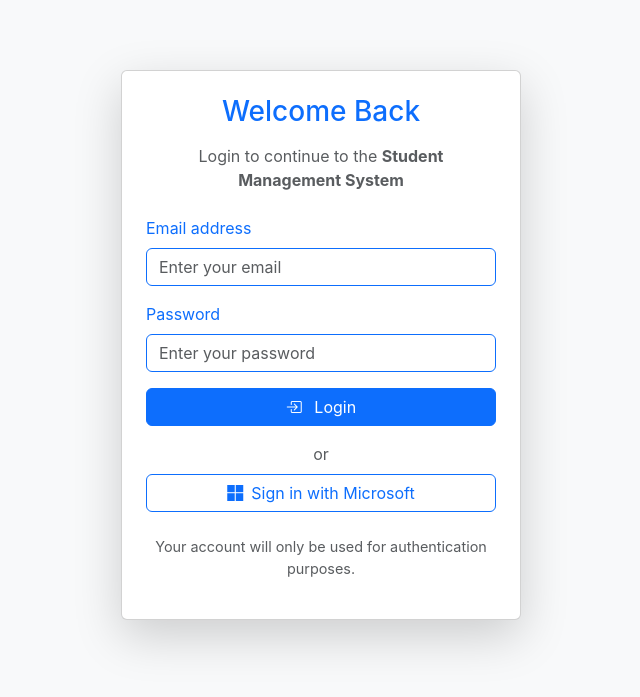
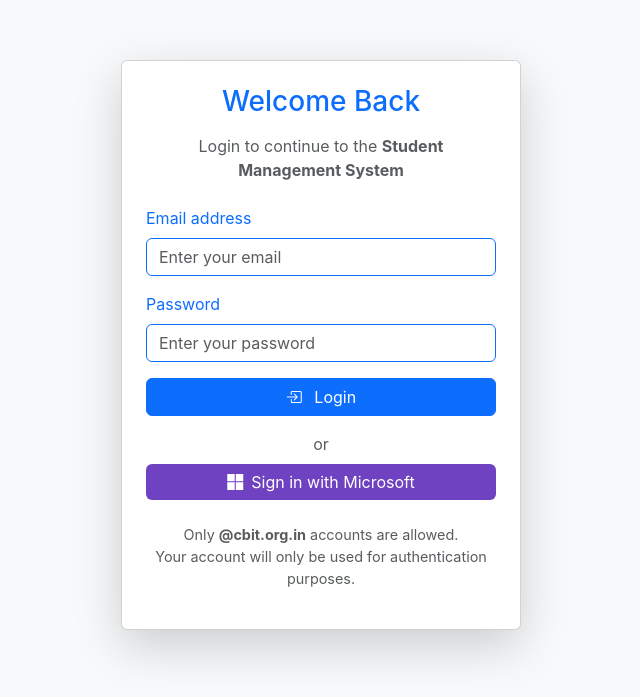
Before and after one commit to print-ramcharan/StudentManagementSystem, a React (Create React App) app in the folder frontend/: page /login in a window 1280 px wide. Shown: the part 103-800 px from the top of the page, without its empty margins (319-959 px from the left). Built offline with nearby package versions, Linux system fonts and the light colour scheme; no server answers.

Commit message:
microsoft login update

```diff
--- a/frontend/src/pages/Login.js
+++ b/frontend/src/pages/Login.js
@@ -13,20 +13,16 @@ function Login() {
   const [password, setPassword] = useState('');
   const [errorMsg, setErrorMsg] = useState('');
 
-  // Manual email/password login
   const handleManualLogin = async (e) => {
-    console.log('[handleManualLogin] start', { email, password });
     e.preventDefault();
     setErrorMsg('');
 
     if (!email || !password) {
-      console.log('[handleManualLogin] validation failed');
       setErrorMsg('Please enter both email and password');
       return;
     }
 
     try {
-      console.log('[handleManualLogin] sending request to backend');
       const response = await fetch(
         'https://studentmanagementsystem-backend.onrender.com/users/login-auth',
         {
@@ -35,80 +31,55 @@ function Login() {
           body: JSON.stringify({ email, password }),
         }
       );
-      console.log('[handleManualLogin] response status:', response.status);
       const data = await response.json();
-      console.log('[handleManualLogin] response data:', data);
 
       if (!response.ok) {
-        console.log('[handleManualLogin] backend login failed');
         setErrorMsg(data.message || 'Login failed');
         return;
       }
 
-      console.log('[handleManualLogin] login success, storing tokens');
       localStorage.setItem('token', data.token);
       localStorage.setItem('user', JSON.stringify(data.user));
       navigate('/');
     } catch (error) {
-      console.error('[handleManualLogin] error:', error);
       setErrorMsg('Login error: ' + error.message);
     }
   };
 
-  // Microsoft OAuth login
   const handleMicrosoftLogin = async () => {
-    console.log('[handleMicrosoftLogin] start');
     const provider = new OAuthProvider('microsoft.com');
     provider.addScope('User.Read');
     provider.setCustomParameters({
-      tenant: '8ba02f42-a433-4ad5-bdab-0103a1bc5fa5' // your Tenant ID
-    });
-    console.log('[handleMicrosoftLogin] provider configured', {
-      scope: provider.scopes,
       tenant: '8ba02f42-a433-4ad5-bdab-0103a1bc5fa5'
     });
 
     try {
-      console.log('[handleMicrosoftLogin] calling signInWithPopup');
       const result = await signInWithPopup(auth, provider);
-      console.log('[handleMicrosoftLogin] signInWithPopup result:', result);
+      const userEmail = result.user.email;
+
+      if (!userEmail.endsWith('@cbit.org.in')) {
+        setErrorMsg('Only @cbit.org.in emails are allowed.');
+        return;
+      }
 
       const credential = OAuthProvider.credentialFromResult(result);
-      if (!credential) {
-        console.warn('[handleMicrosoftLogin] no credential returned');
-        throw new Error('No OAuth credential returned');
-      }
-      console.log('[handleMicrosoftLogin] credential:', credential);
+      const accessToken = credential?.accessToken;
 
-      const accessToken = credential.accessToken;
-      console.log('[handleMicrosoftLogin] accessToken:', accessToken);
-
-      // Fetch binary profile photo from Microsoft Graph
-      console.log('[handleMicrosoftLogin] fetching profile photo');
+      if (accessToken) {
         const photoResp = await fetch(
           'https://graph.microsoft.com/v1.0/me/photo/$value',
           {
             headers: { Authorization: `Bearer ${accessToken}` },
           }
         );
-      console.log('[handleMicrosoftLogin] photo response status:', photoResp.status, photoResp);
 
         if (photoResp.ok) {
           const blob = await photoResp.blob();
           const photoURL = URL.createObjectURL(blob);
-        console.log('Blob:', blob, 'type:', blob.type, 'size:', blob.size);
-
-        console.log('[handleMicrosoftLogin] photoURL created:', photoURL);
-
-        // Update Firebase user profile with photoURL
           await updateProfile(auth.currentUser, { photoURL });
-
-        console.log('[handleMicrosoftLogin] Firebase profile updated with photoURL');
-      } else {
-        console.warn('[handleMicrosoftLogin] no profile photo or Graph API error', photoResp.status);
+        }
       }
 
-      console.log('[handleMicrosoftLogin] Microsoft login successful, user:', result.user);
       navigate('/');
     } catch (error) {
       console.error('[handleMicrosoftLogin] failed:', error);
@@ -159,12 +130,14 @@ function Login() {
         <div className="text-center text-muted mb-2">or</div>
         <button
           onClick={handleMicrosoftLogin}
-          className="btn btn-outline-primary w-100 d-flex align-items-center justify-content-center gap-2"
+          style={{ backgroundColor: '#6f42c1', color: '#fff', border: 'none' }}
+          className="btn w-100 d-flex align-items-center justify-content-center gap-2"
         >
           <i className="bi bi-microsoft"></i> Sign in with Microsoft
         </button>
 
         <p className="mt-4 text-center text-muted" style={{ fontSize: '0.9rem' }}>
+          Only <strong>@cbit.org.in</strong> accounts are allowed. <br />
           Your account will only be used for authentication purposes.
         </p>
       </div>
```
Lines whose indentation alone changed are shown as unchanged.
